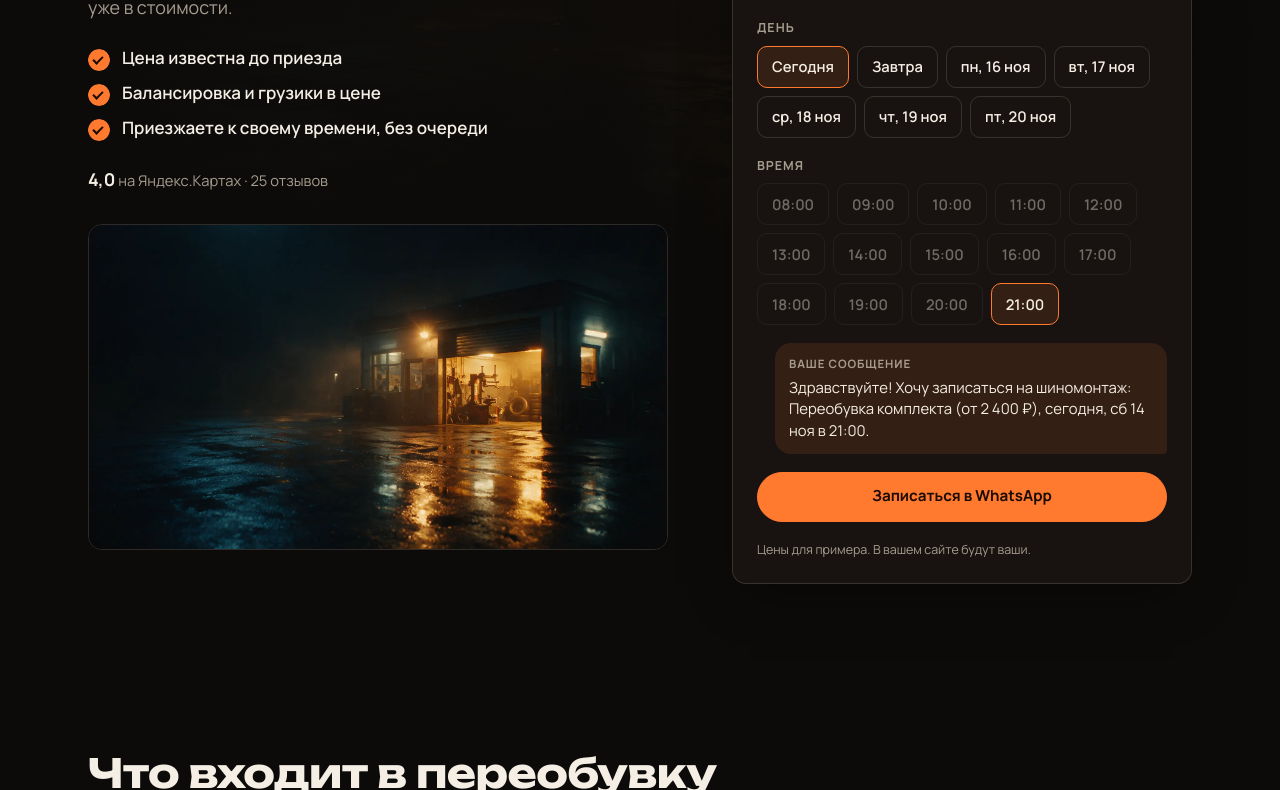
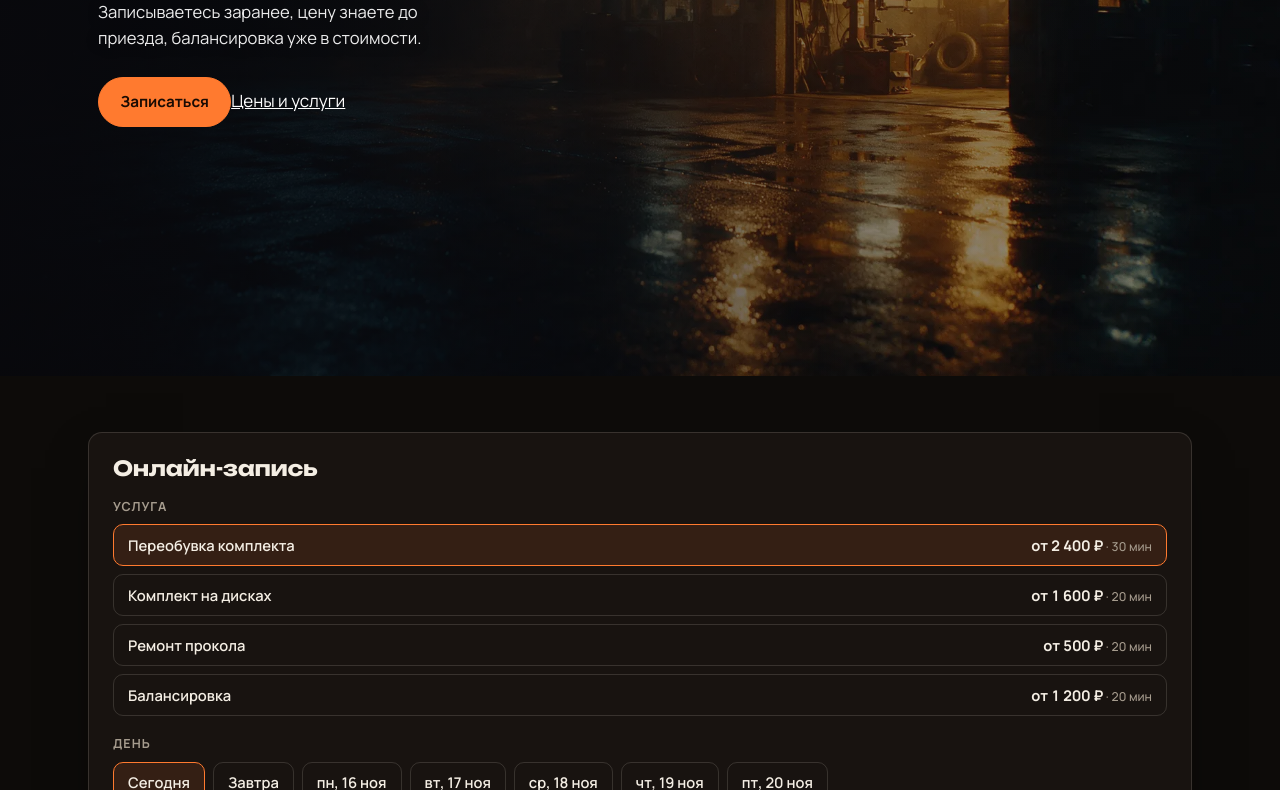
Before and after one commit to ethan2520ca-del/demo-kardan-servis, a plain HTML site: page index.html in a window 1280 px wide. Shown: the part 420-1210 px from the top of the page. Drawn offline with Linux system fonts and the light colour scheme.

Commit message:
первый экран по правилу: фото во весь экран + заголовок + подзаголовок + кнопки

```diff
--- a/index.html
+++ b/index.html
@@ -2,7 +2,6 @@
 <html lang="ru">
 <head>
 <meta charset="utf-8">
-<meta name="robots" content="noindex, nofollow" data-publish>
 <meta name="viewport" content="width=device-width, initial-scale=1, viewport-fit=cover">
 <title>Кардан Сервис · Шиномонтаж</title>
 <meta name="description" content="Записываетесь заранее, цену знаете до приезда, балансировка уже в стоимости.">
@@ -19,6 +18,39 @@
 :root { --c-canvas: #0d0b09; --c-surface: #181310; --c-ink: #f4eee4; --c-ink-soft: #a69c8e; --c-accent: #ff7a2f; --c-accent-ink: #1a0b03; --c-accent-deep: #ff7a2f; --f-display: "Unbounded", "Arial Black", system-ui, sans-serif; --f-text: "Manrope", "Segoe UI", system-ui, sans-serif; --h1k: 0.8; }
 </style>
 <link rel="stylesheet" href="style-prod.css">
+<style id="hero-fix">
+/* hero-fix: первый экран = фото + заголовок + подзаголовок + кнопки */
+body{overflow-x:clip}
+.s-hero{position:relative!important;display:flex!important;align-items:center!important;
+  grid-template-columns:none!important;width:100vw!important;margin-left:calc(50% - 50vw)!important;
+  margin-right:calc(50% - 50vw)!important;min-height:calc(100svh - 68px)!important;
+  padding:clamp(20px,4vh,44px) 0!important;gap:0!important;border-radius:0!important;
+  background:#16161b var(--hero-bg) 50% 50%/cover no-repeat!important;color:#fff!important;overflow:hidden}
+.s-hero::before{content:"";position:absolute;inset:0;z-index:0;pointer-events:none;
+  background:linear-gradient(90deg,rgba(8,8,12,.88) 0%,rgba(8,8,12,.62) 36%,rgba(8,8,12,.22) 66%,rgba(8,8,12,.05) 100%),
+    linear-gradient(rgba(8,8,12,.34),rgba(8,8,12,.34))}
+.s-hero__text{position:relative;z-index:1;max-width:none;margin:0;
+  padding-left:max(var(--gut),calc((100vw - 1180px)/2 + var(--gut)));padding-right:var(--gut)}
+.s-hero__text>*:first-child{margin-top:0}
+.s-hero h1{color:#fff!important;font-size:calc(clamp(1.95rem,4vw,3.35rem) * var(--h1k,1))!important;
+  line-height:1.08!important;max-width:24ch;hyphens:none!important;text-wrap:pretty;
+  text-shadow:0 1px 18px rgba(0,0,0,.35)}
+.s-hero .s-lead{color:rgba(255,255,255,.92)!important;margin-top:18px;max-width:34ch;font-size:1.04rem;
+  text-shadow:0 1px 14px rgba(0,0,0,.4)}
+.s-hero .s-actions{margin-top:26px}
+.s-hero .s-link{color:#fff!important;border-bottom-color:rgba(255,255,255,.55)!important}
+.s-hero .s-eyebrow,.s-hero__img,.s-hero__photo,.s-hero__widget,.s-hero .s-ticks,.s-hero .s-rating{display:none!important}
+.s-section--widget{padding-top:clamp(32px,5vw,56px)}
+@media (max-width:820px){
+  .s-hero{min-height:calc(100svh - 64px)!important}
+  .s-hero__text{max-width:100%;padding:0 20px}
+  .s-hero h1{max-width:16ch;font-size:calc(clamp(1.7rem,7vw,2.4rem) * var(--h1k,1))!important}
+  .s-hero .s-actions{gap:14px 18px;flex-wrap:wrap;margin-top:22px}
+  .s-hero .s-btn{padding:0 1.15em;font-size:.92rem}
+  .s-hero .s-link{font-size:.95rem}
+  .s-hero::before{background:linear-gradient(180deg,rgba(8,8,12,.55) 0%,rgba(8,8,12,.62) 45%,rgba(8,8,12,.82) 100%)}
+}
+</style>
 </head>
 <body class="s-prod" id="top" data-wa="" data-tg="" data-max="">
 <header class="s-bar" data-s-bar>
@@ -29,16 +61,16 @@
   </div>
 </header>
 <main>
-  <section class="s-hero">
+  <section class="s-hero" style="--hero-bg:url('assets/hero.webp')">
     <div class="s-hero__text">
-      <p class="s-eyebrow">Шиномонтаж · Барнаул</p>
       <h1>Шиномонтаж в Барнауле по записи – переобуем за 30 минут</h1>
       <p class="s-lead">Записываетесь заранее, цену знаете до приезда, балансировка уже в стоимости.</p>
-      <ul class="s-ticks"><li>Цена известна до приезда</li><li>Балансировка и грузики в цене</li><li>Приезжаете к своему времени, без очереди</li></ul>
-      <p class="s-rating"><b>4,0</b> на Яндекс.Картах · 25 отзывов</p>
-      <figure class="s-hero__photo"><img class="" src="assets/hero.webp" alt="Бокс шиномонтажа вечером" loading="lazy" decoding="async"></figure>
+      <div class="s-actions"><a class="s-btn" href="#widget">Записаться</a><a class="s-link" href="#prices">Цены и услуги</a></div>
     </div>
-    <div class="s-hero__widget" id="widget"><form class="s-widget" data-s-booking data-days="7" data-closed="" data-slots="08:00,09:00,10:00,11:00,12:00,13:00,14:00,15:00,16:00,17:00,18:00,19:00,20:00,21:00" data-message="Здравствуйте! Хочу записаться на шиномонтаж: {услуга}, {день} в {время}." onsubmit="return false">
+  </section>
+
+  <section class="s-section s-section--widget" id="widget">
+<form class="s-widget" data-s-booking data-days="7" data-closed="" data-slots="08:00,09:00,10:00,11:00,12:00,13:00,14:00,15:00,16:00,17:00,18:00,19:00,20:00,21:00" data-message="Здравствуйте! Хочу записаться на шиномонтаж: {услуга}, {день} в {время}." onsubmit="return false">
       <h2 class="s-widget__title">Онлайн-запись</h2>
       <fieldset><legend>Услуга</legend>
         <div class="s-chips s-chips--col"><label class="s-chip s-chip--row"><input type="radio" name="svc" value="0" data-name="Переобувка комплекта" data-price="2400" data-from="1" data-min="30" checked><span>Переобувка комплекта</span><b>от 2 400 ₽<small> · 30 мин</small></b></label><label class="s-chip s-chip--row"><input type="radio" name="svc" value="1" data-name="Комплект на дисках" data-price="1600" data-from="1" data-min="20"><span>Комплект на дисках</span><b>от 1 600 ₽<small> · 20 мин</small></b></label><label class="s-chip s-chip--row"><input type="radio" name="svc" value="2" data-name="Ремонт прокола" data-price="500" data-from="1" data-min="20"><span>Ремонт прокола</span><b>от 500 ₽<small> · 20 мин</small></b></label><label class="s-chip s-chip--row"><input type="radio" name="svc" value="3" data-name="Балансировка" data-price="1200" data-from="1" data-min="20"><span>Балансировка</span><b>от 1 200 ₽<small> · 20 мин</small></b></label></div>
@@ -52,9 +84,9 @@
       </div>
       <p class="s-send__note" data-s-copied hidden>Текст скопирован – вставьте его в чат.</p>
       <p class="s-demo">Цены для примера. В вашем сайте будут ваши.</p>
-    </form></div>
-    <figure class="s-hero__bg" aria-hidden="true"><img class="" src="assets/hero.webp" alt="Бокс шиномонтажа вечером" decoding="async" fetchpriority="high"></figure>
+    </form>
   </section>
+
 
   <section class="s-section s-reveal">
     <header class="s-section__head"><h2>Что входит в переобувку</h2></header>
```
